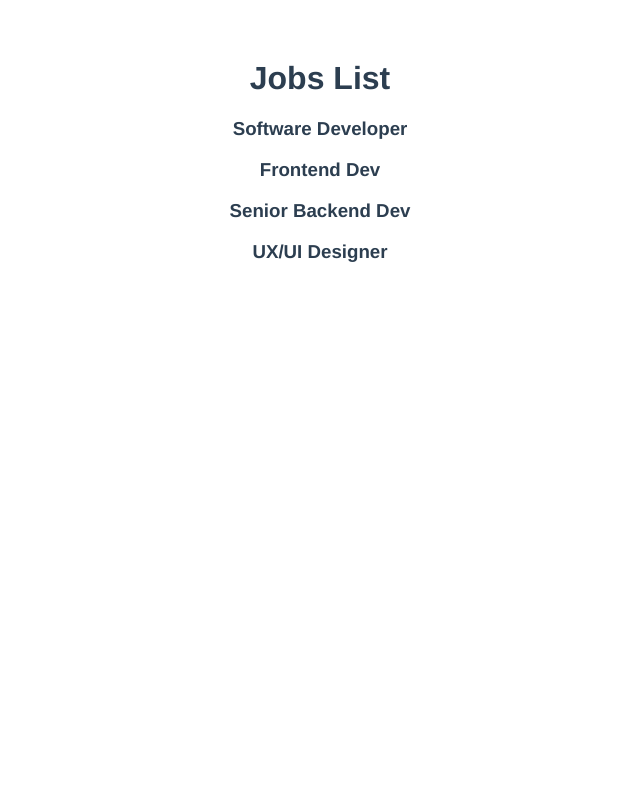
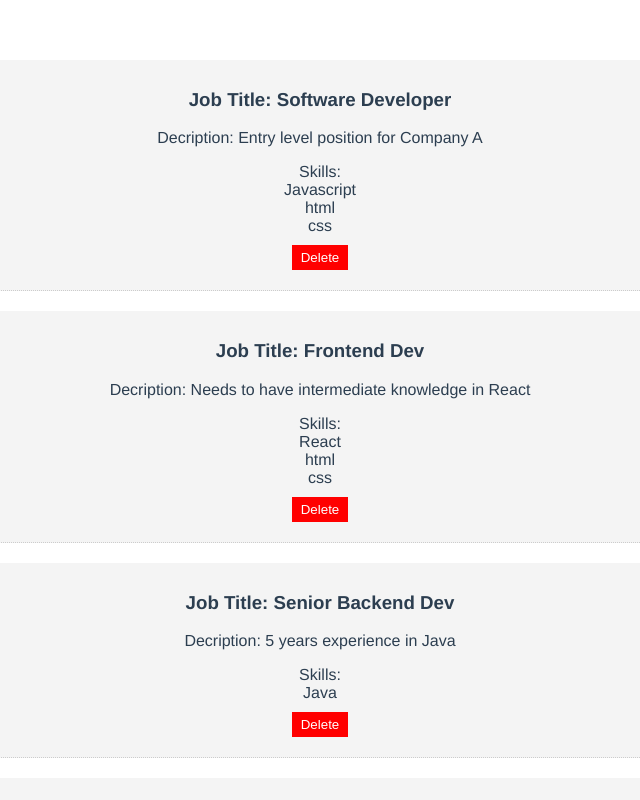
Before and after one commit to khris22/vuejs-jobs-app, a Vue app: page / in a window 1280 px wide. Shown: the top 800 px of the page, without its empty margins (320-960 px from the left). Built offline with nearby package versions, Linux system fonts and the light colour scheme.

Commit message:
Implement delete job functionality

```diff
--- /dev/null
+++ b/src/components/Job.vue
@@ -0,0 +1,39 @@
+<template>
+    <div class="job-item">
+        <h3>Job Title: {{ job.title }}</h3>
+        <p>Decription: {{ job.description }}</p>
+        Skills:
+        <div v-bind:key="skill.id" v-for="skill in job.skills">
+            {{ skill }}
+        </div>
+        <button @click="$emit('del-job', job.id)" class="del-job"> Delete </button>
+    </div>
+
+</template>
+
+<script>
+export default {
+    name: "Job",
+    props: ["job"]
+
+}
+</script>
+
+<style scoped>
+ .job-item {
+    background: #f4f4f4;
+    padding: 10px;
+    border-bottom: 1.5px #ccc dotted;
+    margin: 20px;
+  }
+
+ .del-job {
+    background: #ff0000;
+    color: #fff;
+    border: none;
+    padding: 5px 9px;
+    margin: 10px;
+    cursor: pointer;
+  }
+
+</style>
--- a/src/components/Jobs.vue
+++ b/src/components/Jobs.vue
@@ -1,16 +1,22 @@
 <template>
   <div class="jobs">
-    <h1>Jobs List</h1>
+
     <div v-bind:key="job.id" v-for="job in jobs">
-        <h3>{{ job.title }}</h3>
+        <Job v-bind:job="job" v-on:del-job="$emit('del-job', job.id)" />
     </div>
   </div>
 </template>
 
+
 <script>
+import Job from './Job.vue'
+
 export default {
   name: 'Jobs',
-  props: ["jobs"]
+  components: {
+      Job
+  },
+  props: ["jobs"],
 }
 </script>
 
```
